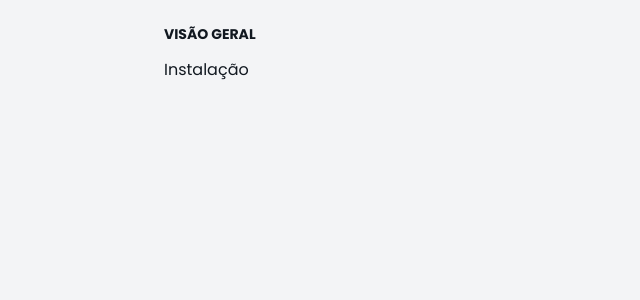
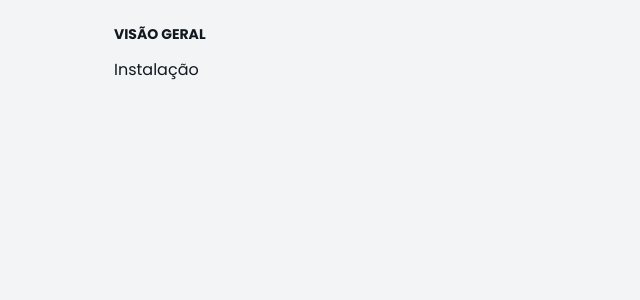
Before and after one commit to jtiagosantos/popix-ui, a React (Vite) app: page / in a window 1280 px wide. Shown: the top 300 px of the page, without its empty margins (0-640 px from the left). Built offline with nearby package versions, Linux system fonts and the light colour scheme.

Commit message:
style(sidebar + installation page): change width and padding

```diff
--- a/src/layouts/sidebar/sidebar.styles.ts
+++ b/src/layouts/sidebar/sidebar.styles.ts
@@ -2,7 +2,7 @@ import { Link } from 'react-router-dom';
 import { styled } from '../../styles';
 
 export const ScreenWrap = styled('main', {
-  maxW: '1000px',
+  maxW: '1100px',
   w: '100%',
   h: '100vh',
   mx: 'auto',
--- a/src/pages/overview/installation/installation.styles.ts
+++ b/src/pages/overview/installation/installation.styles.ts
@@ -1,9 +1,9 @@
 import { styled } from '../../../styles';
 
 export const Container = styled('div', {
-  maxW: '720px',
+  maxW: '900px',
   w: '100%',
-  p: '32px 24px',
+  p: '32px 48px',
 });
 
 export const Installation = styled('div', {
```
